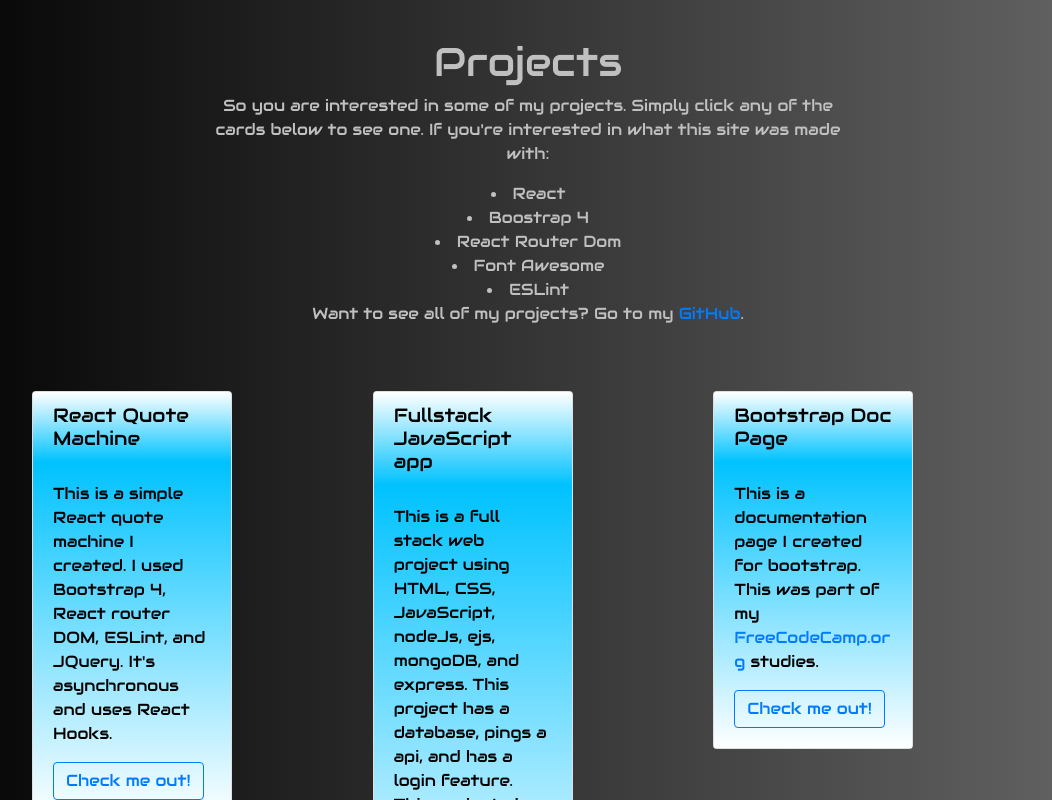
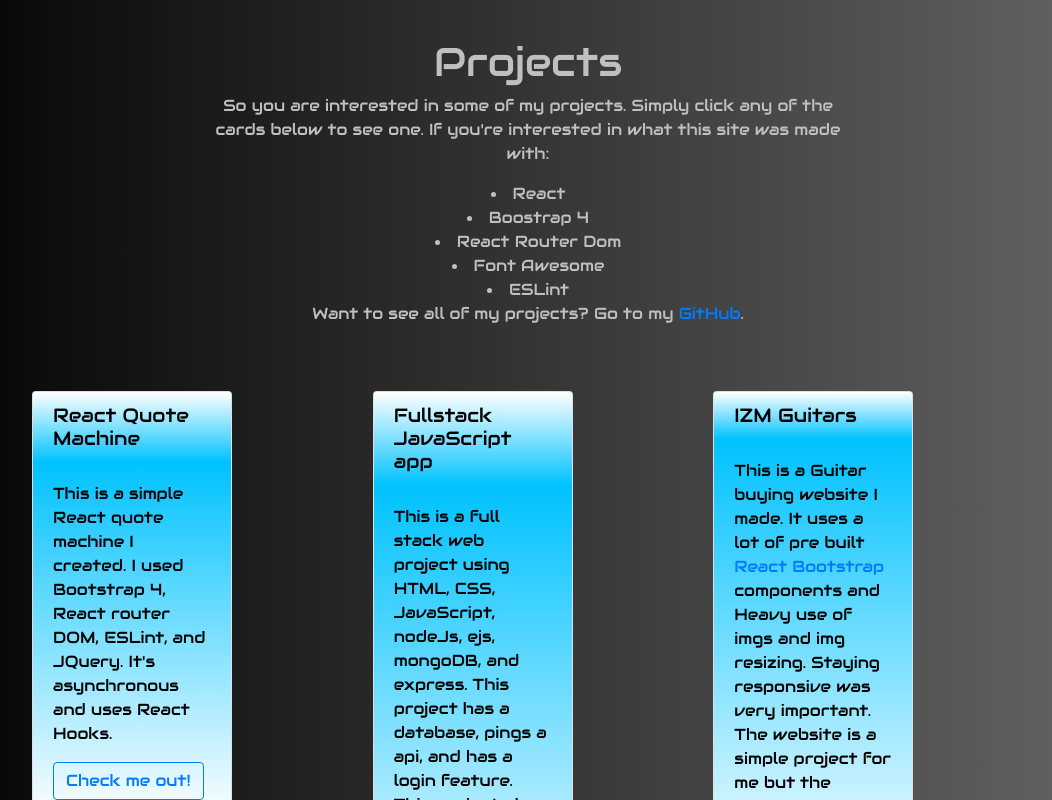
Before and after one commit to bmansk8/portfolio, a React (Create React App) app: page /code in a window 1280 px wide. Shown: the top 800 px of the page, without its empty margins (112-1164 px from the left). Built offline with nearby package versions, Linux system fonts and the light colour scheme.

Commit message:
Update Projects.jsx
added a different project to the list

```diff
--- a/src/components/Projects.jsx
+++ b/src/components/Projects.jsx
@@ -41,11 +41,13 @@ export default function Projects() {
           </div></div>
         <div className='col-4'>
           <div className='card'>
-            <h2 className='card-header'>Bootstrap Doc Page</h2>
+            <h2 className='card-header'>IZM Guitars</h2>
             <div className='card-body'>
-              <p>This is a documentation page I created for bootstrap. This was part of my
-              <a rel="noopener noreferrer" target='_blank' href='https://www.freecodecamp.org/'> FreeCodeCamp.org</a> studies.</p>
-              <Button target="_blank" href='https://codepen.io/bmansk14/full/aaejZE' variant='outline-primary'>Check me out!</Button>
+              <p>This is a Guitar buying website I made. It uses a lot of
+              pre built <a target='blank' href='https://react-bootstrap.github.io/'>React Bootstrap</a> components and
+              Heavy use of imgs and img resizing. Staying responsive was very important.
+              The website is a simple project for me but the guitars are real!</p>
+              <Button target="_blank" href='https://master.d3l8o45biaqq60.amplifyapp.com/' variant='outline-primary'>Check me out!</Button>
             </div>
           </div></div>
       </div>
```
